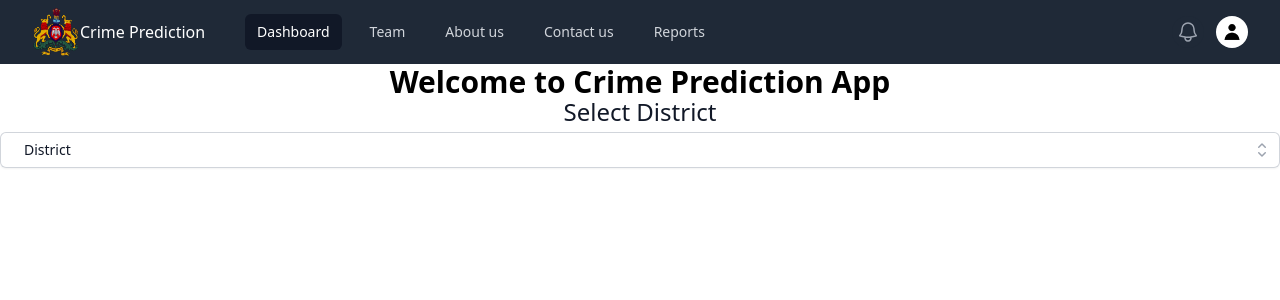
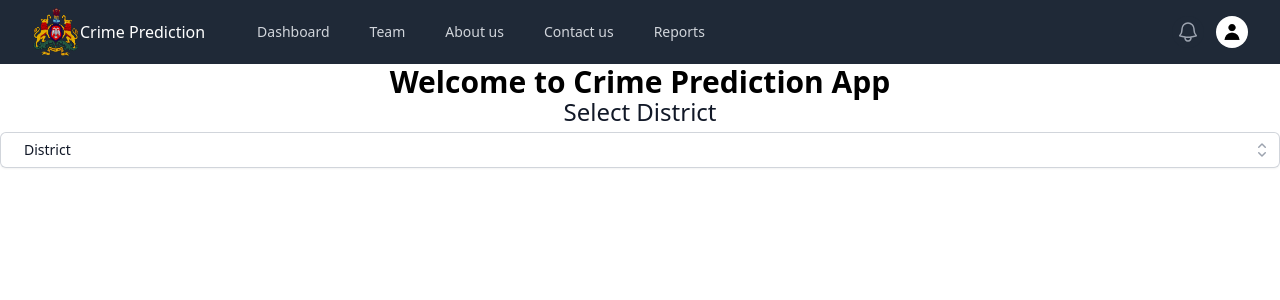
Before and after one commit to Krishnakr44/CrimePrediction, a React (Create React App) app: page / in a window 1280 px wide. Shown: the top 300 px of the page. Built offline with nearby package versions, Linux system fonts and the light colour scheme.

Commit message:
After centering the heading.

```diff
--- a/src/components/Header.jsx
+++ b/src/components/Header.jsx
@@ -11,11 +11,11 @@ const user = {
   imageUrl:profile,
 };
 const navigation = [
-  { name: 'Dashboard', href: '#', current: true },
-  { name: 'Team', href: '#', current: false },
-  { name: 'About us', href: '/about', current: false },
-  { name: 'Contact us', href: '#', current: false },
-  { name: 'Reports', href: '#', current: false },
+  { name: 'Dashboard', href: '/' },
+  { name: 'Team', href: '#' },
+  { name: 'About us', href: '/about' },
+  { name: 'Contact us', href: '#' },
+  { name: 'Reports', href: '#' },
 ];
 const userNavigation = [
   { name: 'Your Profile', href: '#' },
```
